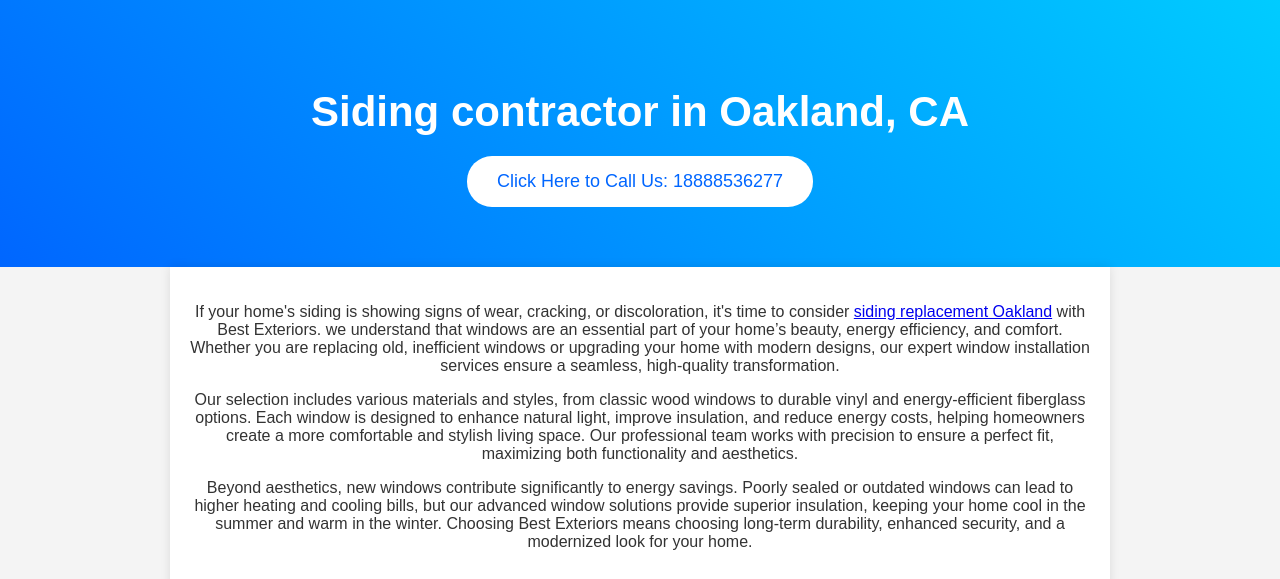
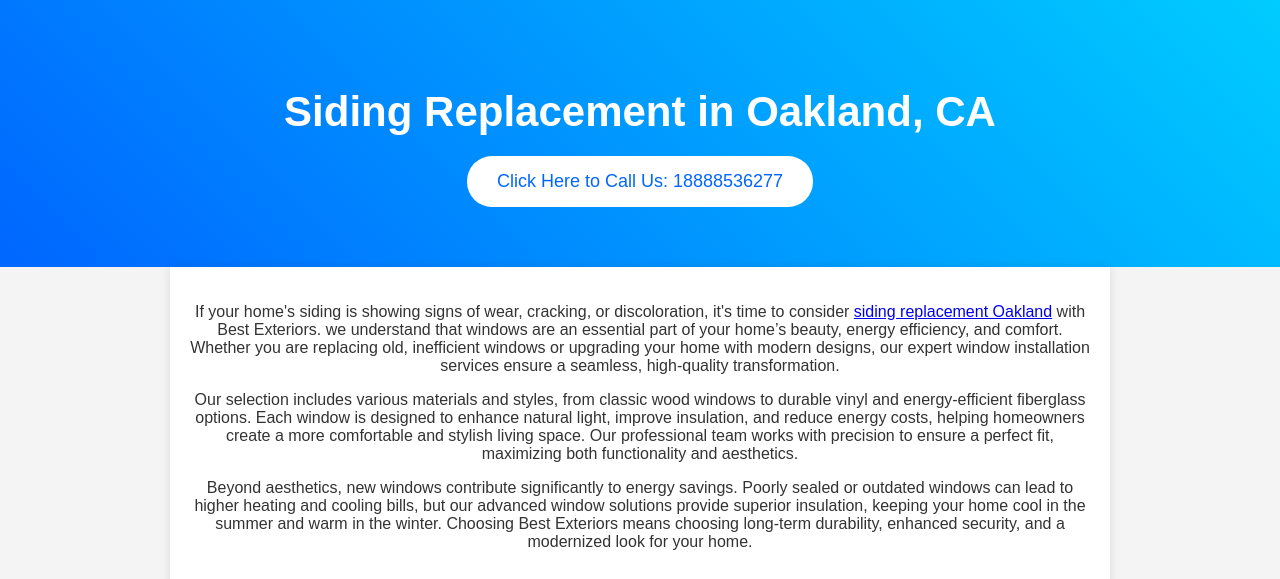
Before and after one commit to best-exteriors/Siding-contractor, a plain HTML site: page index.html in a window 1280 px wide. Shown: the top 579 px of the page. Drawn offline with Linux system fonts and the light colour scheme.

Commit message:
Update index.html

```diff
--- a/index.html
+++ b/index.html
@@ -6,8 +6,8 @@
     <meta http-equiv="Content-Type" content="text/html; charset=utf-8">
     <meta name="description" content="At Best Exteriors, we understand that windows are an essential part of your home’s beauty, energy efficiency, and comfort." />
     <meta name="keywords" content="Siding contractor, Siding replacement Oakland, Window company" />
-    <meta property="og:title" content="Siding contractor in Oakland, CA" />
-    <title>Siding contractor in Oakland, CA</title>
+    <meta property="og:title" content="Siding Replacement in Oakland, CA" />
+    <title>Siding Replacement in Oakland, CA</title>
     <style>
         body {
             font-family: Arial, sans-serif;
@@ -62,7 +62,7 @@
 
     <!-- Hero Section -->
     <div class="hero">
-        <h1>Siding contractor in Oakland, CA</h1>
+        <h1>Siding Replacement in Oakland, CA</h1>
         <button onclick="window.location.href='tel:+118888536277'">Click Here to Call Us: 18888536277</button>
     </div>
 
```
